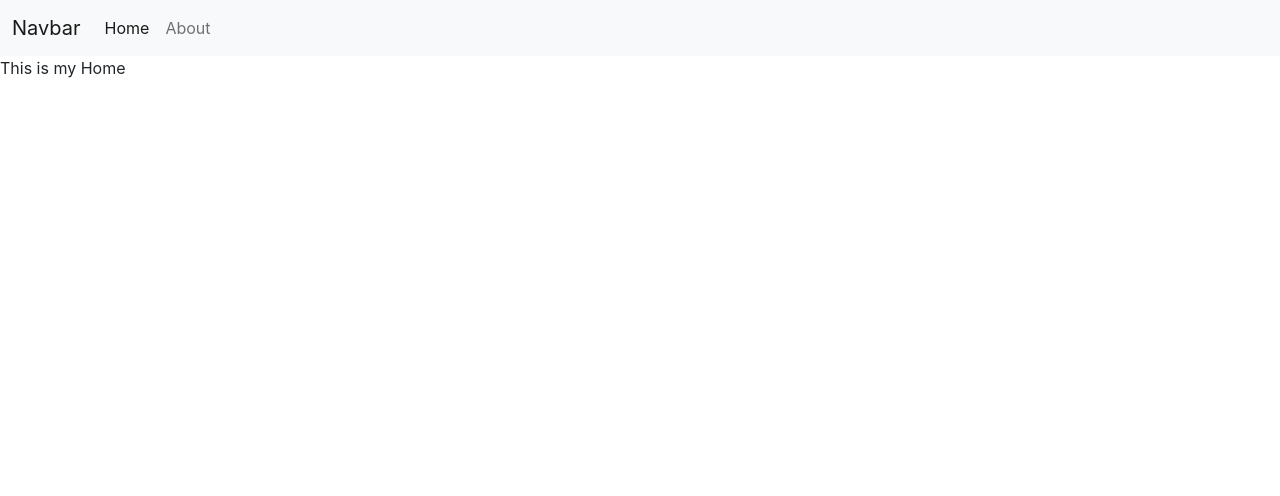
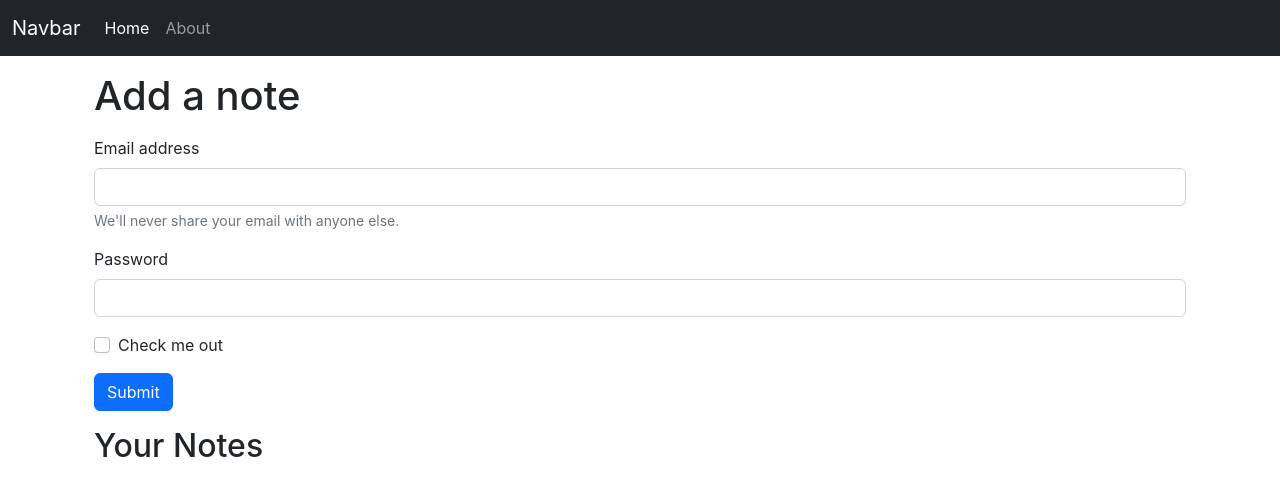
Before and after one commit to mtalhabaig3/notes-net, a React (Create React App) app: page / in a window 1280 px wide. Shown: the top 496 px of the page. Built offline with nearby package versions, Linux system fonts and the light colour scheme.

Commit message:
changed the activeness of tabs using use location hook

```diff
--- a/src/App.js
+++ b/src/App.js
@@ -12,10 +12,12 @@
         <NoteState />
         <Router>
           <Navbar />
-          <Routes>
-            <Route exact path="/" element={<Home />}></Route>
-            <Route exact path="/about" element={<About />}></Route>
-          </Routes>
+          <div className="container">
+            <Routes>
+              <Route exact path="/" element={<Home />}></Route>
+              <Route exact path="/about" element={<About />}></Route>
+            </Routes>
+          </div>
         </Router>
       </NoteState>
     </>
--- a/src/components/Home.js
+++ b/src/components/Home.js
@@ -1,7 +1,55 @@
 import React from "react";
 
 const Home = () => {
-  return <div>This is my Home</div>;
+  return (
+    <div>
+      <div className="container my-3">
+        <h1>Add a note</h1>
+        <form>
+          <div class="mb-3 my-3">
+            <label for="exampleInputEmail1" class="form-label">
+              Email address
+            </label>
+            <input
+              type="email"
+              class="form-control"
+              id="exampleInputEmail1"
+              aria-describedby="emailHelp"
+            />
+            <div id="emailHelp" class="form-text">
+              We'll never share your email with anyone else.
+            </div>
+          </div>
+          <div class="mb-3">
+            <label for="exampleInputPassword1" class="form-label">
+              Password
+            </label>
+            <input
+              type="password"
+              class="form-control"
+              id="exampleInputPassword1"
+            />
+          </div>
+          <div class="mb-3 form-check">
+            <input
+              type="checkbox"
+              class="form-check-input"
+              id="exampleCheck1"
+            />
+            <label class="form-check-label" for="exampleCheck1">
+              Check me out
+            </label>
+          </div>
+          <button type="submit" class="btn btn-primary">
+            Submit
+          </button>
+        </form>
+      </div>
+      <div className="container">
+        <h2>Your Notes</h2>
+      </div>
+    </div>
+  );
 };
 
 export default Home;
--- a/src/components/Navbar.js
+++ b/src/components/Navbar.js
@@ -1,9 +1,14 @@
-import React from "react";
-import { Link } from "react-router-dom";
+import React, { useEffect } from "react";
+import { Link, useLocation } from "react-router-dom";
 
 const Navbar = () => {
+  let location = useLocation();
+
+  // useEffect(() => {
+
+  //   }, [location]);
   return (
-    <nav className="navbar navbar-expand-lg bg-light">
+    <nav className="navbar navbar-expand-lg navbar-dark bg-dark">
       <div className="container-fluid">
         <Link className="navbar-brand" to="/">
           Navbar
@@ -22,12 +27,23 @@
         <div className="collapse navbar-collapse" id="navbarSupportedContent">
           <ul className="navbar-nav me-auto mb-2 mb-lg-0">
             <li className="nav-item">
-              <Link className="nav-link active" aria-current="page" to="/">
+              <Link
+                className={`nav-link ${
+                  location.pathname === "/" ? "active" : ""
+                }`}
+                aria-current="page"
+                to="/"
+              >
                 Home
               </Link>
             </li>
             <li className="nav-item">
-              <Link className="nav-link" to="/about">
+              <Link
+                className={`nav-link ${
+                  location.pathname === "/about" ? "active" : ""
+                }`}
+                to="/about"
+              >
                 About
               </Link>
             </li>
```
